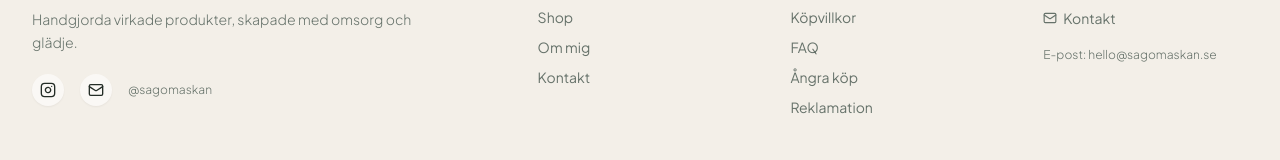
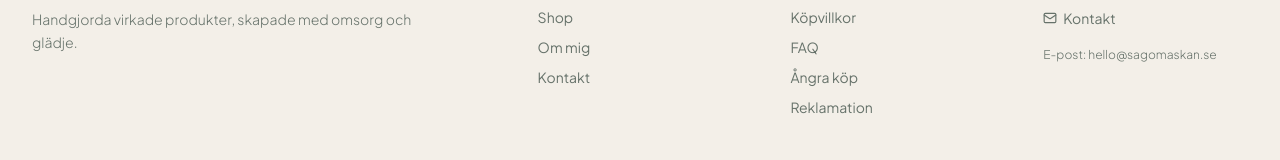
Before and after one commit to adamalice2221/sagomaskan, a React (Vite) app: page / in a window 1280 px wide. Shown: the part 2603-2763 px from the top of the page. Built offline with nearby package versions, Linux system fonts and the light colour scheme; no server answers; the database is empty.

Commit message:
refactor(footer): remove social media links
Delete Instagram and email contact links from the footer component to clean up the layout.

```diff
--- a/src/components/Footer.tsx
+++ b/src/components/Footer.tsx
@@ -92,8 +92,6 @@ export const Footer: React.FC<FooterProps> = ({ onNavigate }) => {
     );
   }
 
-  const instagramHandle = settings.instagram || '@sagomaskan';
-
   return (
     <footer id="main-footer" className="bg-[#F3EFE8] text-[#242D27] border-t border-[#E6DFD3] pt-16 pb-12 mt-20">
       <div className="max-w-7xl mx-auto px-4 sm:px-6 lg:px-8">
@@ -132,34 +130,6 @@ export const Footer: React.FC<FooterProps> = ({ onNavigate }) => {
                 {description}
               </p>
             )}
-
-            <div className="flex items-center space-x-4 pt-1">
-              {instagramEnabled && (
-                <a
-                  href={instagramUrl}
-                  target="_blank"
-                  rel="noreferrer"
-                  className="p-2 rounded-full bg-[#FAF8F5] text-[#242D27] hover:text-[#6B8E7B] hover:bg-[#FAF8F5]/80 transition-colors shadow-xs"
-                  aria-label={`Följ ${brandName} på Instagram`}
-                >
-                  <Instagram className="w-4 h-4" />
-                </a>
-              )}
-              {emailAddress && (
-                <a
-                  href={`mailto:${emailAddress}`}
-                  className="p-2 rounded-full bg-[#FAF8F5] text-[#242D27] hover:text-[#6B8E7B] hover:bg-[#FAF8F5]/80 transition-colors shadow-xs"
-                  aria-label={`Skicka e-post till ${brandName}`}
-                >
-                  <Mail className="w-4 h-4" />
-                </a>
-              )}
-              {instagramHandle && (
-                <span className="text-xs text-[#66726A] font-light">
-                  {instagramHandle}
-                </span>
-              )}
-            </div>
           </div>
 
           {/* Kolumn 1 & 2: Sidor & Information (balanserad 2-kolumnscontainer på mobil, upplöst på tablet & desktop via md:contents) */}
```
